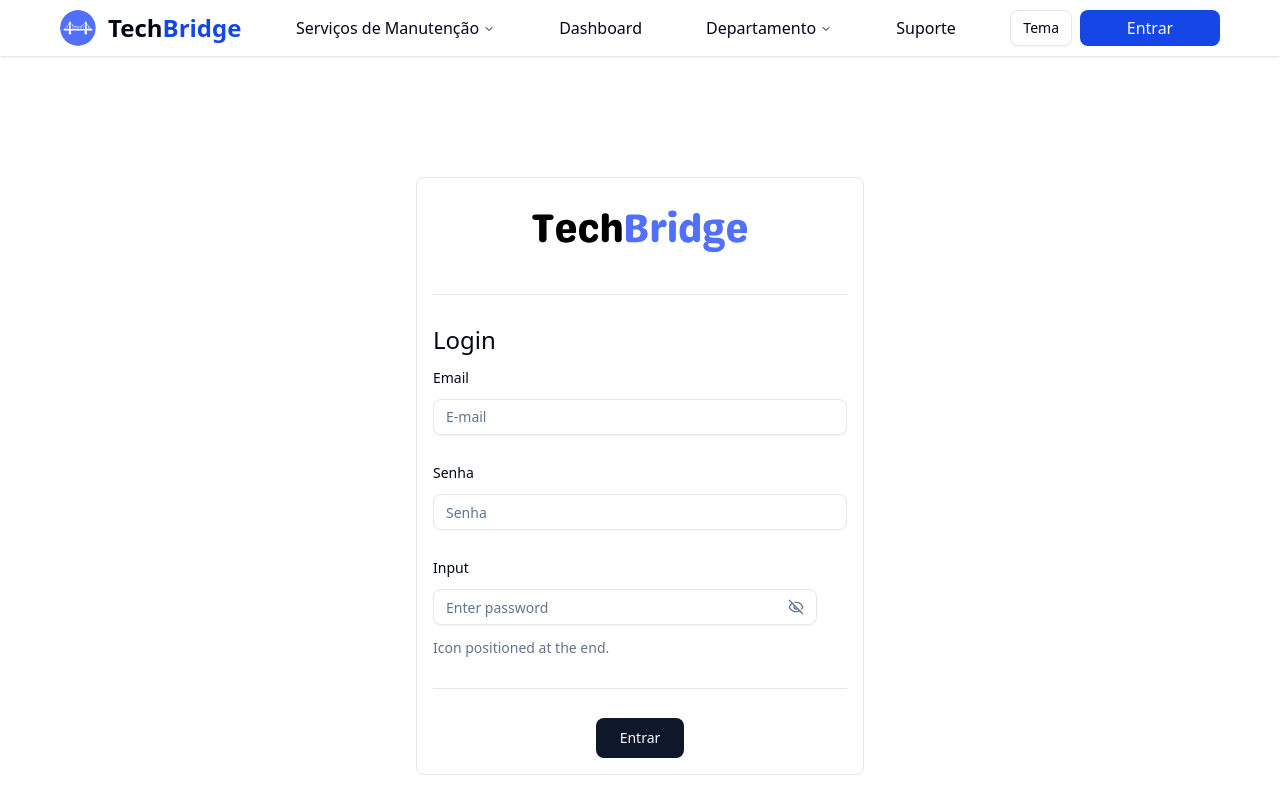
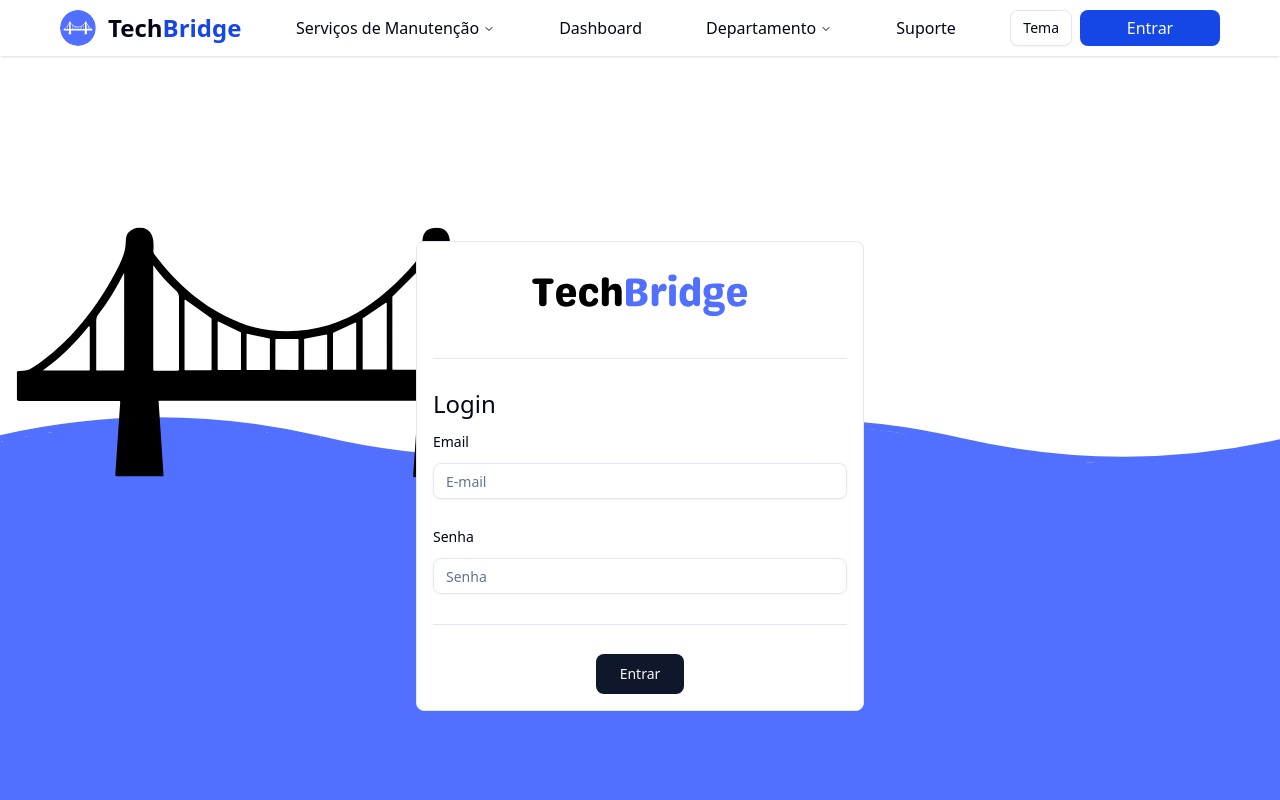
Before and after one commit to GiovanneIM/TechBridge, a Next.js app in the folder TechBridge/frontend/: page / in a window 1280 px wide. Shown: the top 800 px of the page. Built offline with nearby package versions, Linux system fonts and the light colour scheme.

Commit message:
Background

```diff
--- a/TechBridge/frontend/src/app/page.jsx
+++ b/TechBridge/frontend/src/app/page.jsx
@@ -27,9 +27,14 @@ export default function Home() {
 
 	return (
 		<div className="w-vw h-svh flex justify-center content-center flex-wrap">
-			<div className="w-full max-w-md h-fit">
+			<div className="absolute z-0 bottom-0">
+				<img
+					src="/TechBridge/Background2.svg"
+				/>
+			</div>
+			<div className="w-full max-w-md h-fit z-10 ">
 				<form>
-					<FieldGroup className="border p-4 rounded-md">
+					<FieldGroup className="border p-4 rounded-md bg-white">
 						<div className="w-full flex justify-center">
 							<Image
 								src="/TechBridge/TechBridgeText.svg"
@@ -46,7 +51,7 @@ export default function Home() {
 
 							<FieldGroup>
 								<Field>
-									<FieldLabel htmlFor="checkout-7j9-card-name-43j">
+									<FieldLabel htmlFor="emailLogin">
 										Email
 									</FieldLabel>
 									<Input
@@ -57,33 +62,16 @@ export default function Home() {
 								</Field>
 
 								<Field>
-									<FieldLabel htmlFor="checkout-7j9-card-number-uw1">
+									<FieldLabel htmlFor="senhaLogin">
 										Senha
 									</FieldLabel>
 									<Input
 										id="senhaLogin"
 										placeholder="Senha"
+										type="password"
 										required
 									/>
 								</Field>
-
-								<Field className="max-w-sm">
-									<FieldLabel htmlFor="inline-end-input">Input</FieldLabel>
-									<InputGroup>
-										<InputGroupInput
-											id="inline-end-input"
-											type="password"
-											placeholder="Enter password"
-										/>
-										<InputGroupAddon align="inline-end">
-											<EyeOffIcon />
-										</InputGroupAddon>
-									</InputGroup>
-									<FieldDescription>Icon positioned at the end.</FieldDescription>
-								</Field>
-
-
-
 
 							</FieldGroup>
 						</FieldSet>
```
Also changed, not shown: TechBridge/frontend/public/TechBridge/Background.svg (added), TechBridge/frontend/public/TechBridge/Background2.svg (added).
